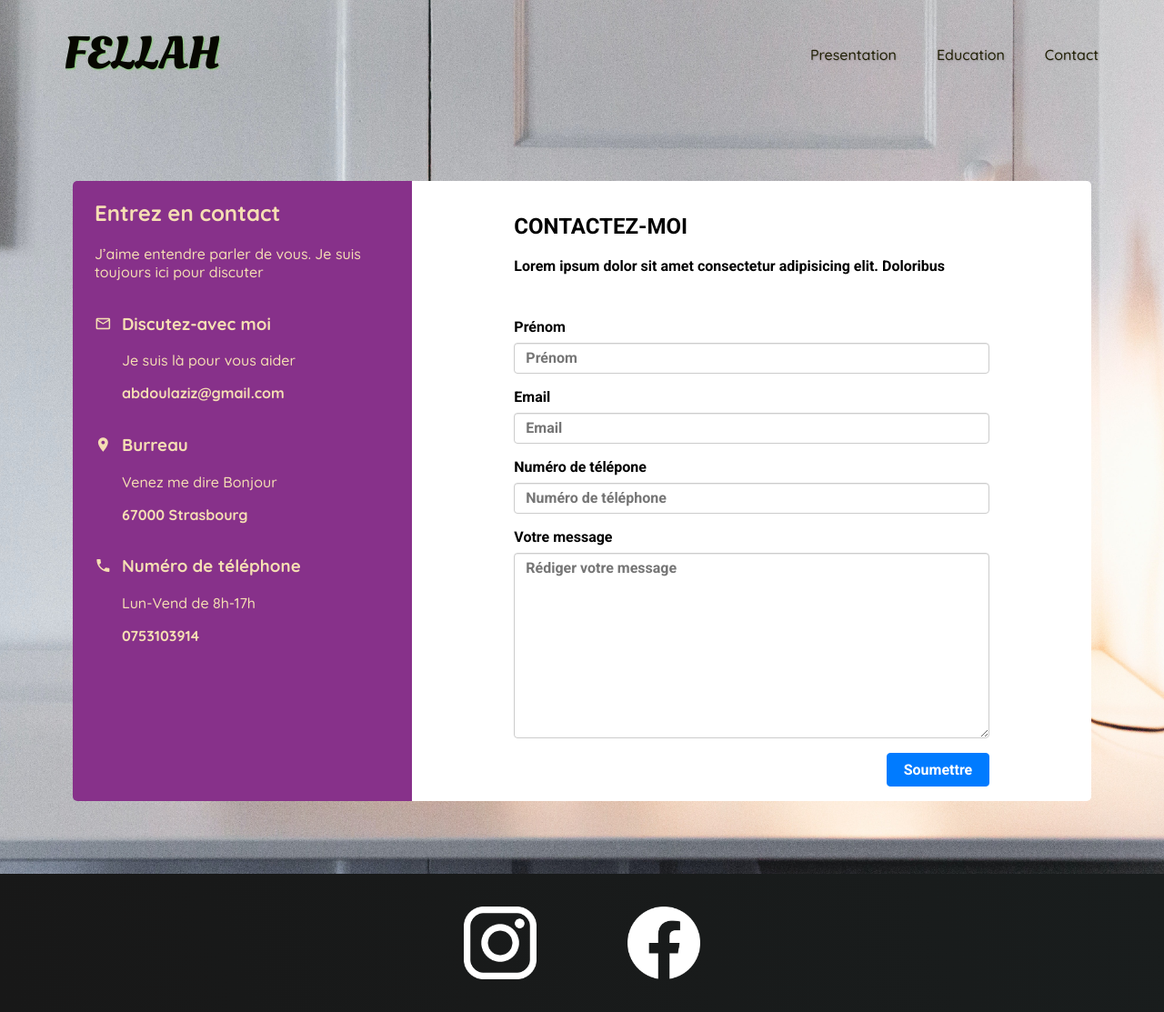
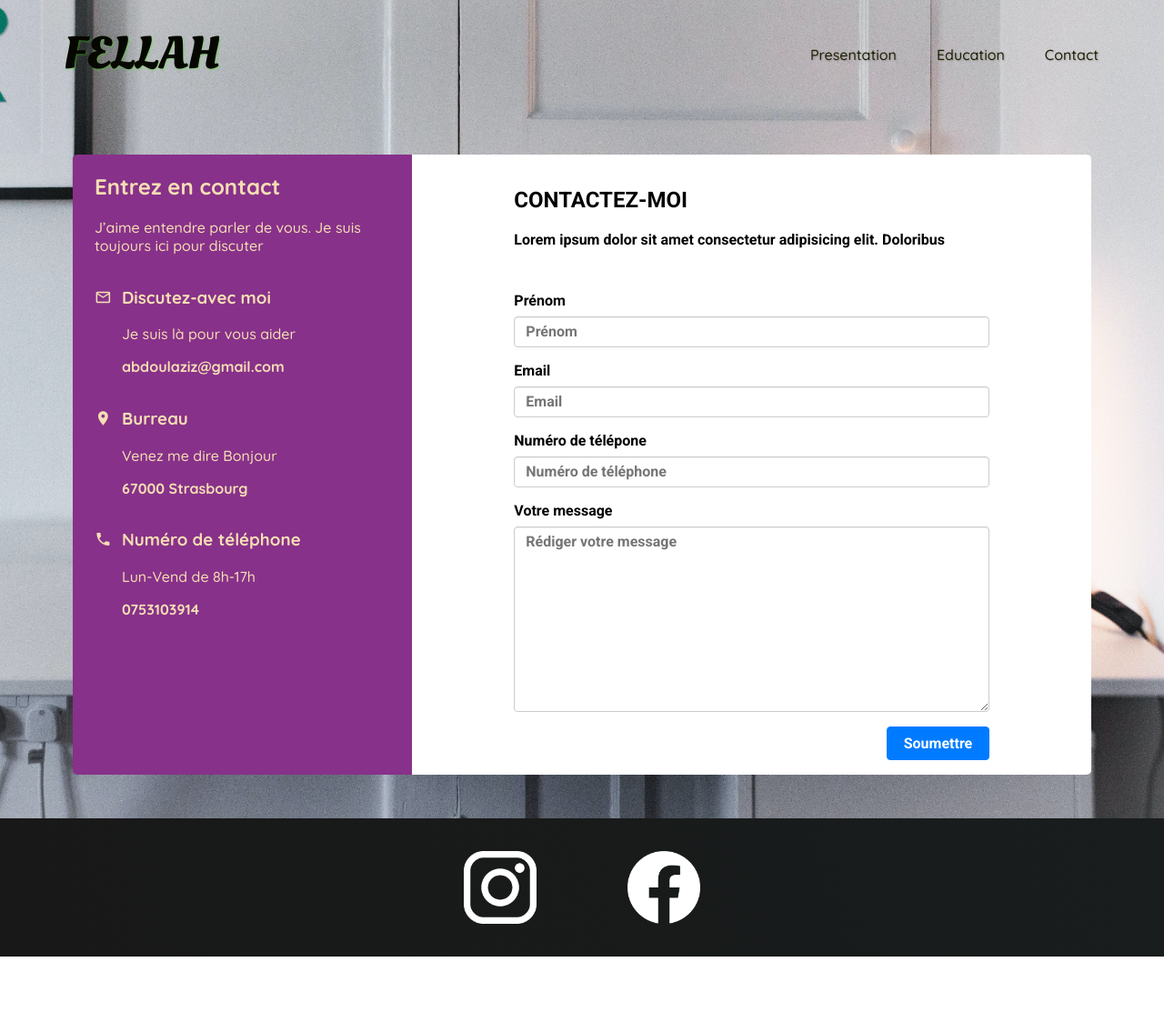
Before and after one commit to FellahAbdel/web-portfolio, a PHP site: page /contact.html in a window 1280 px wide. Shown: the whole page at 91% size. After the commit the page ends 1052 px from the top, so only its background shows below. Run offline with PHP 8.4, Linux system fonts and the light colour scheme; some libraries are stand-ins or nearby versions.

Commit message:
Put all of the section inside a div in order to not have a big image as background

```diff
--- a/assets/css/contact.css
+++ b/assets/css/contact.css
@@ -2,20 +2,30 @@ body {
   /* background: linear-gradient(90deg, rgb(228, 220, 220), rgb(148, 138, 138));
   background-color: rgba(182, 170, 170, 0.886); */
   margin: 0;
+  /* background: url("/assets/images/projects/web3.jpg");
+  background-position: center;
+  background-size: cover; */
+}
+
+/* header {
+  position: fixed;
+  background: linear-gradient(30deg, rgb(252, 233, 233), rgb(195, 189, 189));
+} */
+
+main {
+  height: 900px;
   background: url("/assets/images/projects/web3.jpg");
   background-position: center;
   background-size: cover;
 }
 
-/* header {
-  position: absolute;
-  background: linear-gradient(30deg, rgb(252, 233, 233), rgb(195, 189, 189));
-} */
-
-main {
+main > div {
   /* width: 30rem; */
+  display: none;
+  position: relative;
+  top: 90px;
   padding: 5rem;
-  /* height: 850px; */
+  /* height: 1000px; */
   border-radius: 5px;
   display: grid;
   grid-template-columns: 1fr 2fr;
--- a/assets/css/shared.css
+++ b/assets/css/shared.css
@@ -8,10 +8,10 @@ header {
   justify-content: space-between;
   align-items: center;
   padding: 15px 60px;
-  /* position: absolute; */
+  position: absolute;
   width: 100%;
-  /* top: 0;
-  left: 0; */
+  top: 0;
+  left: 0;
   box-sizing: border-box; /* Pour ne pas depasser la limite à gauche */
 }
 
--- a/contact.html
+++ b/contact.html
@@ -36,6 +36,7 @@
     </header>
     <main>
       <!-- <h1>Contactez-moi</h1> -->
+      <div>
         <section>
           <h2>Entrez en contact</h2>
           <p>
@@ -112,6 +113,7 @@
             <button>Soumettre</button>
           </form>
         </section>
+      </div>
     </main>
     <footer>
       <ul>
```
Lines whose indentation alone changed are shown as unchanged.
